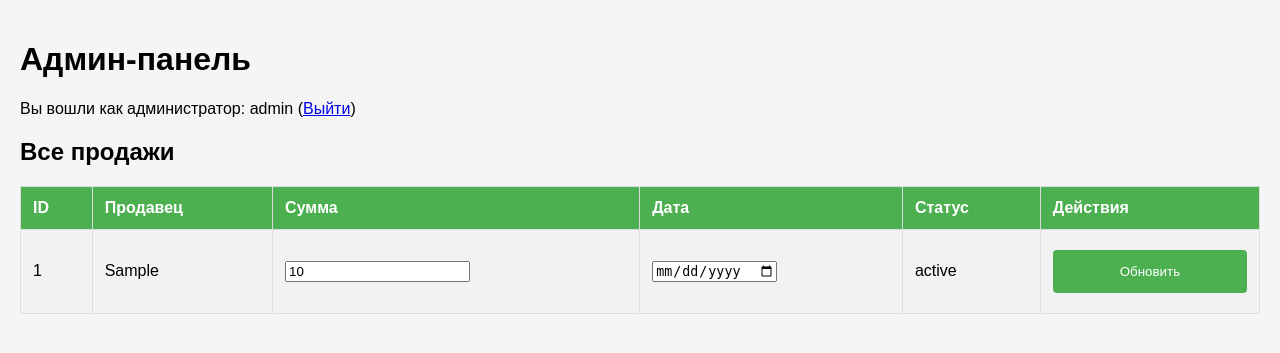
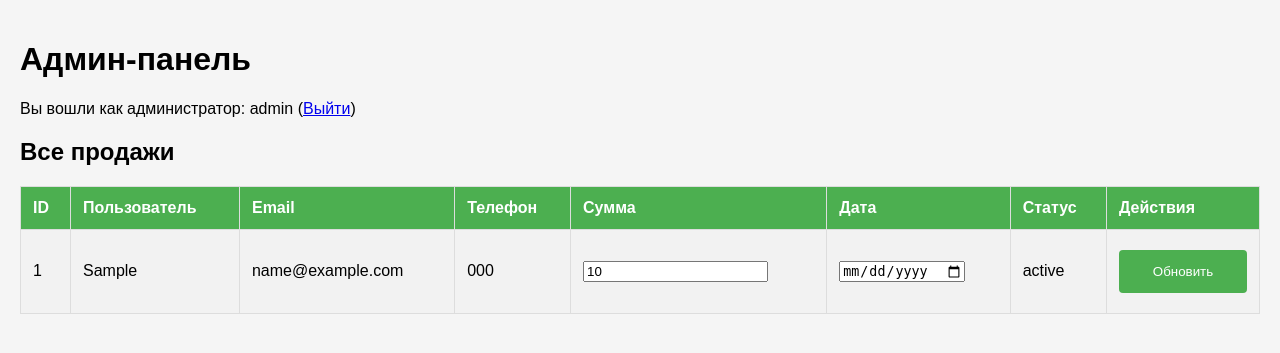
Before and after one commit to sargqn/projectx, a PHP site: page /admin.php in a window 1280 px wide. Shown: the top 353 px of the page. Run offline with PHP 8.4, Linux system fonts and the light colour scheme; the visitor is signed in with stand-in values (Sample User, id 1); tables that the repository leaves empty or names only in its code hold one stand-in row (values such as "Sample post").

Commit message:
Update admin.php

```diff
--- a/admin.php
+++ b/admin.php
@@ -1,12 +1,10 @@
 <?php
 session_start();
 require_once 'db.php';
-
 if (!isset($_SESSION['user']) || $_SESSION['role'] !== 'admin') {
     header('Location: login.php');
     exit;
 }
-
 if ($_SERVER['REQUEST_METHOD'] === 'POST' && isset($_POST['update_sale'])) {
     $id = intval($_POST['id']);
     $amount = floatval($_POST['amount']);
@@ -15,10 +13,8 @@
     $stmt = $db->prepare("UPDATE sales SET amount = ?, date = ? WHERE id = ?");
     $stmt->execute([$amount, $date, $id]);
 }
-
 $sales = $db->query("SELECT s.*, u.fio FROM sales s JOIN users u ON s.user_id = u.id ORDER BY s.date DESC")->fetchAll();
 ?>
-
 <!DOCTYPE html>
 <html lang="en">
 <head>
@@ -34,7 +30,9 @@
     <table>
         <tr>
             <th>ID</th>
-            <th>Продавец</th>
+            <th>Пользователь</th>
+            <th>Email</th>
+            <th>Телефон</th>
             <th>Сумма</th>
             <th>Дата</th>
             <th>Статус</th>
@@ -45,6 +43,8 @@
             <form action="admin.php" method="post">
                 <td><?= $sale['id'] ?></td>
                 <td><?= $sale['fio'] ?></td>
+                <td><?= $sale['email'] ?></td>
+                <td><?= $sale['phone'] ?></td>
                 <td><input type="number" name="amount" step="0.01" value="<?= $sale['amount'] ?>" required></td>
                 <td><input type="date" name="date" value="<?= $sale['date'] ?>" required></td>
                 <td><?= $sale['status'] ?></td>
```
